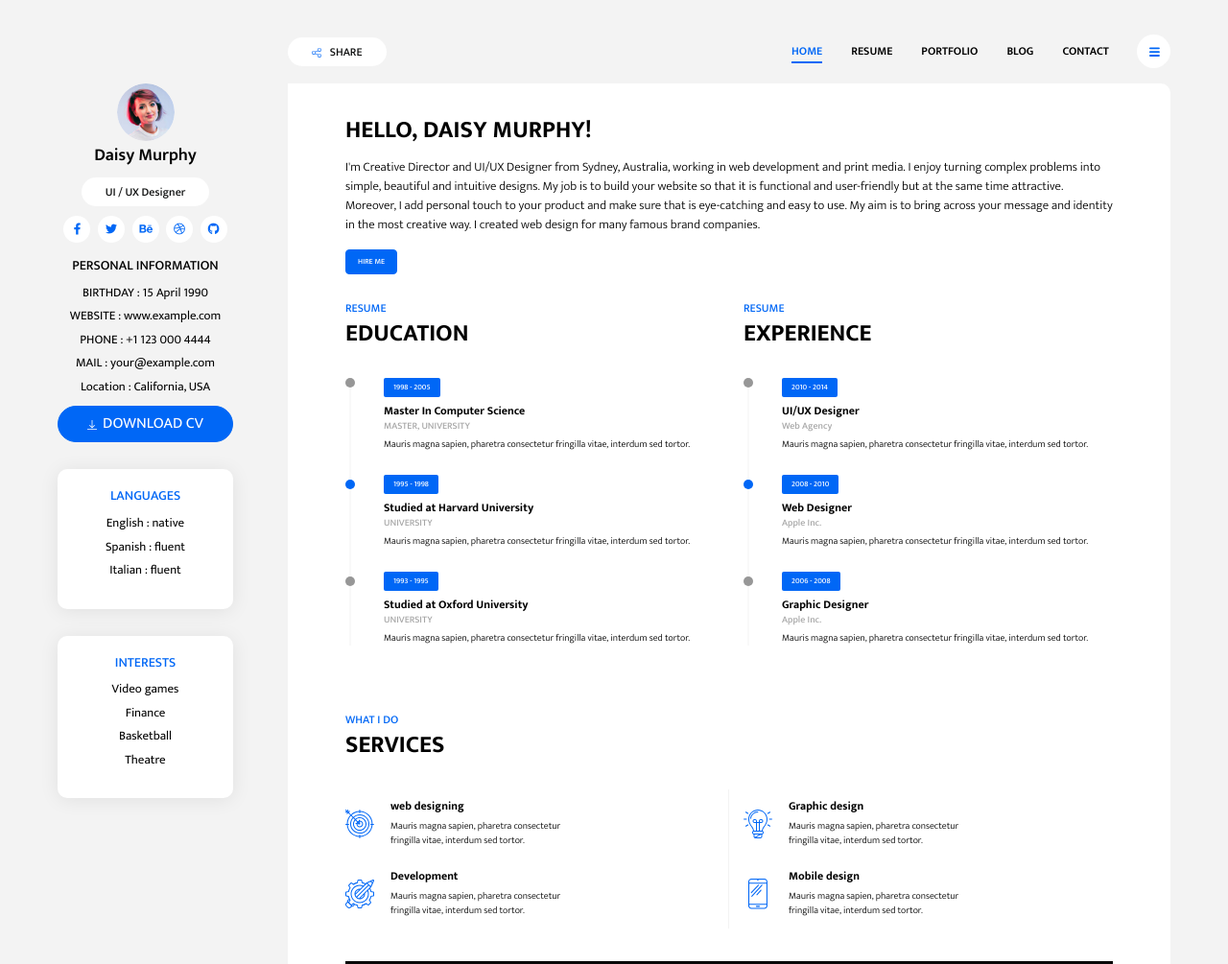
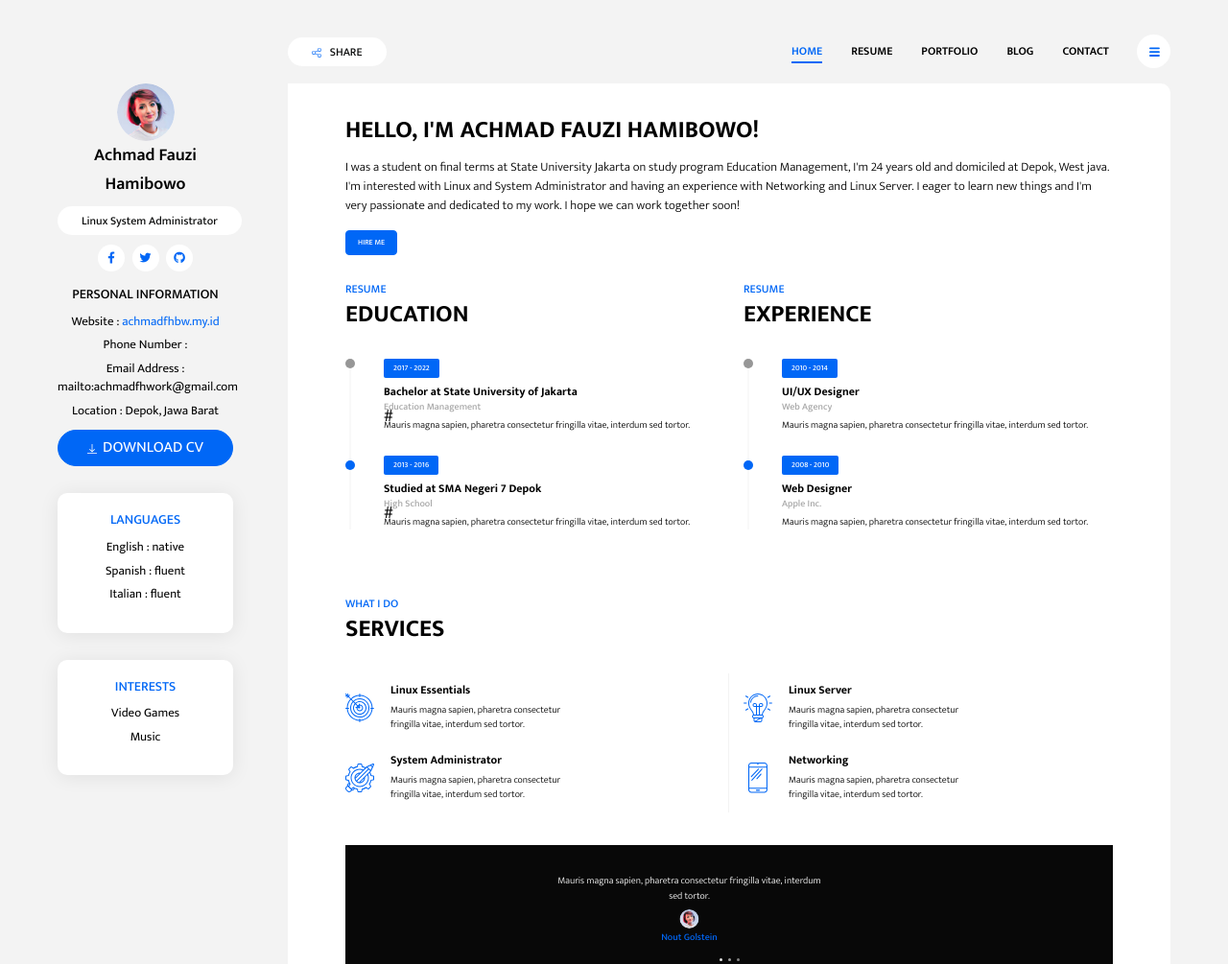
Before and after one commit to achmadfauzihamibowo/cv, a website: page index.html in a window 1280 px wide. Shown: the top 1005 px of the page at 96% size. Drawn offline with Linux system fonts and the light colour scheme.

Commit message:
add info

```diff
--- a/index.html
+++ b/index.html
@@ -30,25 +30,22 @@
             <div class="profile-img-wrapper">
                 <img src="assets/images/Profile.png" alt="profile">
             </div>
-            <h1 class="profile-name">Daisy Murphy</h1>
+            <h1 class="profile-name">Achmad Fauzi Hamibowo</h1>
             <div class="text-center">
-                <span class="badge badge-white badge-pill profile-designation">UI / UX Designer</span>
+                <span class="badge badge-white badge-pill profile-designation">Linux System Administrator</span>
             </div>
             <nav class="social-links">
-                <a href="#!" class="social-link"><i class="fab fa-facebook-f"></i></a>
-                <a href="#!" class="social-link"><i class="fab fa-twitter"></i></a>
-                <a href="#!" class="social-link"><i class="fab fa-behance"></i></a>
-                <a href="#!" class="social-link"><i class="fab fa-dribbble"></i></a>
-                <a href="#!" class="social-link"><i class="fab fa-github"></i></a>
+                <a href="https://www.facebook.com/achmadfhbw" class="social-link"><i class="fab fa-facebook-f"></i></a>
+                <a href="https://twitter.com/achmadfhbw" class="social-link"><i class="fab fa-twitter"></i></a>
+                <a href="https://github.com/achmadfauzihamibowo" class="social-link"><i class="fab fa-github"></i></a>
             </nav>
             <div class="widget">
                 <h5 class="widget-title">personal information</h5>
                 <div class="widget-content">
-                    <p>BIRTHDAY : 15 April 1990</p>
-                    <p>WEBSITE : www.example.com</p>
-                    <p>PHONE : +1 123 000 4444</p>
-                    <p>MAIL : your@example.com</p>
-                    <p>Location : California, USA</p>
+                    <p>Website : <a href="https://www.achmadfhbw.my.id">achmadfhbw.my.id</a></p>
+                    <p>Phone Number : <a href="https://wa.me/6285155124110"></a></p>
+                    <p>Email Address : mailto:achmadfhwork@gmail.com</p>
+                    <p>Location : Depok, Jawa Barat</p>
                     <button class="btn btn-download-cv btn-primary rounded-pill"> <img src="assets/images/download.svg" alt="download"
                         class="btn-img">DOWNLOAD CV </button>
                 </div>
@@ -67,23 +64,16 @@
                 <div class="card-body">
                     <div class="widget-content">
                         <h5 class="widget-title card-title">INTERESTS</h5>
-                        <p>Video games</p>
-                        <p>Finance</p>
-                        <p>Basketball</p>
-                        <p>Theatre</p>
+                        <p>Video Games</p>
+                        <p>Music</p>
                     </div>
                 </div>
             </div>
         </aside>
         <main>
             <section class="intro-section">
-                <h2 class="section-title">Hello, Daisy Murphy!</h2>
-                <p>I'm Creative Director and UI/UX Designer from Sydney, Australia, working in web development and print
-                    media. I enjoy turning complex problems into simple, beautiful and intuitive designs. My job is to
-                    build your website so that it is functional and user-friendly but at the same time attractive.
-                    Moreover, I add personal touch to your product and make sure that is eye-catching and easy to use.
-                    My aim is to bring across your message and identity in the most creative way. I created web design
-                    for many famous brand companies.</p>
+                <h2 class="section-title">Hello, I'm Achmad Fauzi Hamibowo!</h2>
+                <p>I was a student on final terms at State University Jakarta on study program Education Management, I'm 24 years old and domiciled at Depok, West java. I'm interested with Linux and System Administrator and having an experience with Networking and Linux Server. I eager to learn new things and I'm very passionate and dedicated to my work. I hope we can work together soon!</p>
                 <a href="#!" class="btn btn-primary btn-hire-me">HIRE ME</a>
             </section>
             <section class="resume-section">
@@ -93,25 +83,17 @@
                         <h2 class="section-title">EDUCATION</h2>
                         <ul class="time-line">
                             <li class="time-line-item">
-                                <span class="badge badge-primary">1998 - 2005</span>
-                                <h6 class="time-line-item-title">Master In Computer Science</h6>
-                                <p class="time-line-item-subtitle">MASTER, UNIVERSITY</p>
-                                <p class="time-line-item-content">Mauris magna sapien, pharetra consectetur fringilla
+                                <span class="badge badge-primary">2017 - 2022</span>
+                                <h6 class="time-line-item-title">Bachelor at State University of Jakarta</h6>
+                                <p class="time-line-item-subtitle">Education Management</p>
+                                #<p class="time-line-item-content">Mauris magna sapien, pharetra consectetur fringilla
                                     vitae, interdum sed tortor.</p>
                             </li>
                             <li class="time-line-item">
-                                <span class="badge badge-primary">1995 - 1998</span>
-                                <h6 class="time-line-item-title">Studied at Harvard University</h6>
-                                <p class="time-line-item-subtitle">UNIVERSITY</p>
-                                <p class="time-line-item-content">Mauris magna sapien, pharetra consectetur fringilla
-                                    vitae, interdum sed tortor.
-                                </p>
-                            </li>
-                            <li class="time-line-item">
-                                <span class="badge badge-primary">1993 - 1995</span>
-                                <h6 class="time-line-item-title">Studied at Oxford University</h6>
-                                <p class="time-line-item-subtitle">UNIVERSITY</p>
-                                <p class="time-line-item-content">Mauris magna sapien, pharetra consectetur fringilla
+                                <span class="badge badge-primary">2013 - 2016</span>
+                                <h6 class="time-line-item-title">Studied at SMA Negeri 7 Depok</h6>
+                                <p class="time-line-item-subtitle">High School</p>
+                                #<p class="time-line-item-content">Mauris magna sapien, pharetra consectetur fringilla
                                     vitae, interdum sed tortor.
                                 </p>
                             </li>
@@ -138,15 +120,6 @@
                                     tortor.
                                 </p>
                             </li>
-                            <li class="time-line-item">
-                                <span class="badge badge-primary">2006 - 2008</span>
-                                <h6 class="time-line-item-title">Graphic Designer</h6>
-                                <p class="time-line-item-subtitle">Apple Inc.</p>
-                                <p class="time-line-item-content">Mauris magna sapien, pharetra consectetur fringilla
-                                    vitae, interdum sed
-                                    tortor.
-                                </p>
-                            </li>
                         </ul>
                     </div>
                 </div>
@@ -160,7 +133,7 @@
                             <img src="assets/images/001-target.svg" alt="target">
                         </div>
                         <div class="media-body">
-                            <h5 class="service-title">web designing</h5>
+                            <h5 class="service-title">Linux Essentials</h5>
                             <p class="service-description">Mauris magna sapien, pharetra consectetur fringilla vitae, interdum sed
                                 tortor.</p>
                         </div>
@@ -170,7 +143,7 @@
                             <img src="assets/images/003-idea.svg" alt="bulb">
                         </div>
                         <div class="media-body">
-                            <h5 class="service-title">Graphic design</h5>
+                            <h5 class="service-title">Linux Server</h5>
                             <p class="service-description">Mauris magna sapien, pharetra consectetur fringilla vitae, interdum sed
                                 tortor.
                             </p>
@@ -181,7 +154,7 @@
                             <img src="assets/images/002-development.svg" alt="development">
                         </div>
                         <div class="media-body">
-                            <h5 class="service-title">Development</h5>
+                            <h5 class="service-title">System Administrator</h5>
                             <p class="service-description">Mauris magna sapien, pharetra consectetur fringilla vitae, interdum sed
                                 tortor.
                             </p>
@@ -192,7 +165,7 @@
                             <img src="assets/images/004-smartphone.svg" alt="smartphone">
                         </div>
                         <div class="media-body">
-                            <h5 class="service-title">Mobile design</h5>
+                            <h5 class="service-title">Networking</h5>
                             <p class="service-description">Mauris magna sapien, pharetra consectetur fringilla vitae, interdum sed
                                 tortor.
                             </p>
```
